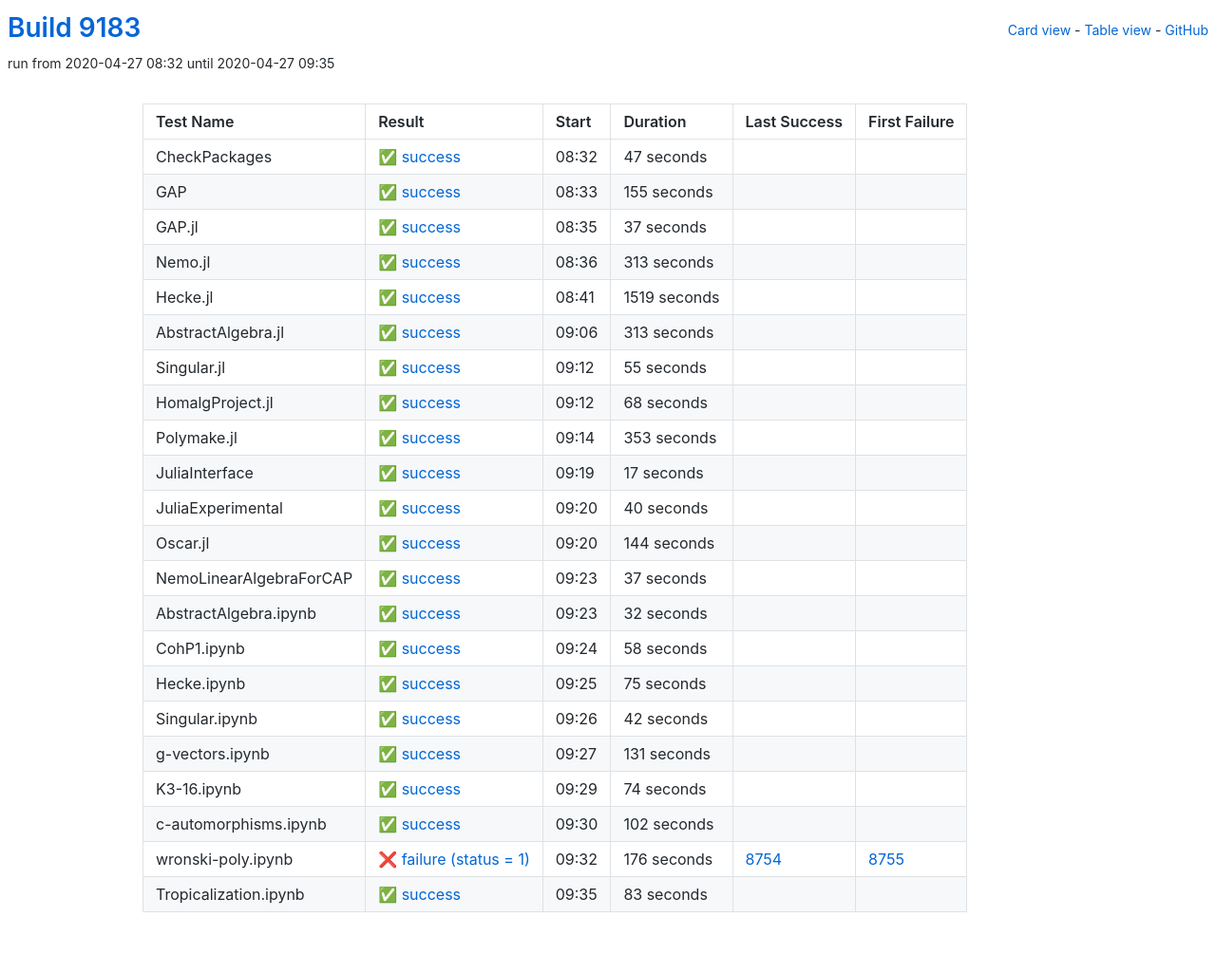
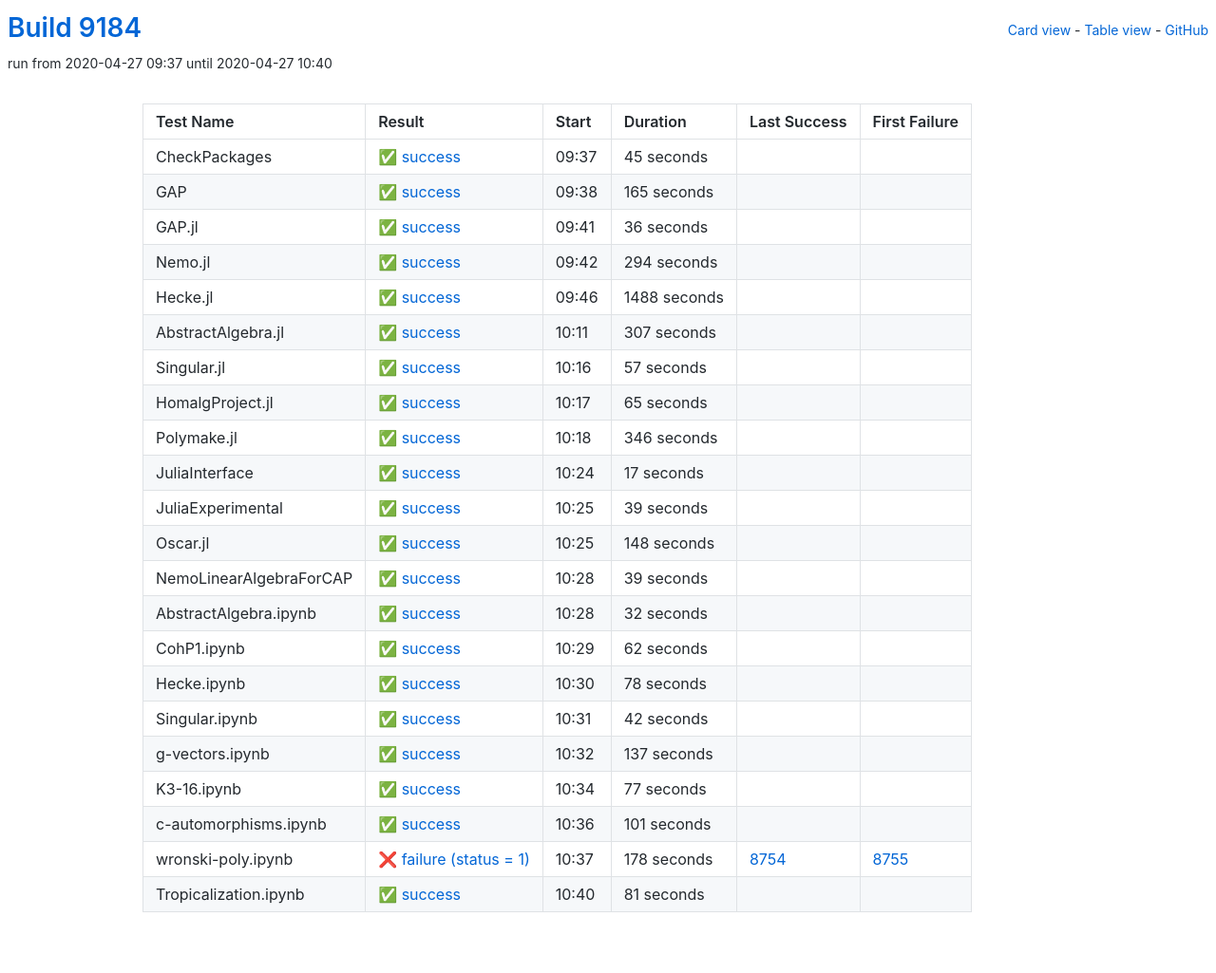
Before and after one commit to oscar-system/oscar-ci-status, a Jekyll site: the page built from table.html, in a window 1280 px wide. Shown: the whole page at 95% size. Built offline with Jekyll 4.4.1, drawn with Linux system fonts in a browser that asks for light colours.

Commit message:
Build 9184

```diff
--- a/_data/ci.yml
+++ b/_data/ci.yml
@@ -1,104 +1,104 @@
-build: 9183
-build_url: https://oscarci.mathematik.uni-kl.de/job/oscar/9183/
+build: 9184
+build_url: https://oscarci.mathematik.uni-kl.de/job/oscar/9184/
 job: oscar
 tests:
-- duration: 47
+- duration: 45
   exitcode: 0
   first_failure: false
   first_failure_url: null
   last_success: false
   last_success_url: null
-  log: https://oscarci.mathematik.uni-kl.de/job/oscar/9183/artifact/logs/build-9183/CheckPackages.log
+  log: https://oscarci.mathematik.uni-kl.de/job/oscar/9184/artifact/logs/build-9184/CheckPackages.log
   name: CheckPackages
-  start: 2020-04-27 08:32
+  start: 2020-04-27 09:37
   status: success
   success: true
-- duration: 155
+- duration: 165
   exitcode: 0
   first_failure: false
   first_failure_url: null
   last_success: false
   last_success_url: null
-  log: https://oscarci.mathematik.uni-kl.de/job/oscar/9183/artifact/logs/build-9183/GAP.log
+  log: https://oscarci.mathematik.uni-kl.de/job/oscar/9184/artifact/logs/build-9184/GAP.log
   name: GAP
-  start: 2020-04-27 08:33
+  start: 2020-04-27 09:38
   status: success
   success: true
-- duration: 37
+- duration: 36
   exitcode: 0
   first_failure: false
   first_failure_url: null
   last_success: false
   last_success_url: null
-  log: https://oscarci.mathematik.uni-kl.de/job/oscar/9183/artifact/logs/build-9183/GAP.jl.log
+  log: https://oscarci.mathematik.uni-kl.de/job/oscar/9184/artifact/logs/build-9184/GAP.jl.log
   name: GAP.jl
-  start: 2020-04-27 08:35
+  start: 2020-04-27 09:41
   status: success
   success: true
-- duration: 313
+- duration: 294
   exitcode: 0
   first_failure: false
   first_failure_url: null
   last_success: false
   last_success_url: null
-  log: https://oscarci.mathematik.uni-kl.de/job/oscar/9183/artifact/logs/build-9183/Nemo.jl.log
+  log: https://oscarci.mathematik.uni-kl.de/job/oscar/9184/artifact/logs/build-9184/Nemo.jl.log
   name: Nemo.jl
-  start: 2020-04-27 08:36
+  start: 2020-04-27 09:42
   status: success
   success: true
-- duration: 1519
+- duration: 1488
   exitcode: 0
   first_failure: false
   first_failure_url: null
   last_success: false
   last_success_url: null
-  log: https://oscarci.mathematik.uni-kl.de/job/oscar/9183/artifact/logs/build-9183/Hecke.jl.log
+  log: https://oscarci.mathematik.uni-kl.de/job/oscar/9184/artifact/logs/build-9184/Hecke.jl.log
   name: Hecke.jl
-  start: 2020-04-27 08:41
+  start: 2020-04-27 09:46
   status: success
   success: true
-- duration: 313
+- duration: 307
   exitcode: 0
   first_failure: false
   first_failure_url: null
   last_success: false
   last_success_url: null
-  log: https://oscarci.mathematik.uni-kl.de/job/oscar/9183/artifact/logs/build-9183/AbstractAlgebra.jl.log
+  log: https://oscarci.mathematik.uni-kl.de/job/oscar/9184/artifact/logs/build-9184/AbstractAlgebra.jl.log
   name: AbstractAlgebra.jl
-  start: 2020-04-27 09:06
+  start: 2020-04-27 10:11
   status: success
   success: true
-- duration: 55
+- duration: 57
   exitcode: 0
   first_failure: false
   first_failure_url: null
   last_success: false
   last_success_url: null
-  log: https://oscarci.mathematik.uni-kl.de/job/oscar/9183/artifact/logs/build-9183/Singular.jl.log
+  log: https://oscarci.mathematik.uni-kl.de/job/oscar/9184/artifact/logs/build-9184/Singular.jl.log
   name: Singular.jl
-  start: 2020-04-27 09:12
+  start: 2020-04-27 10:16
   status: success
   success: true
-- duration: 68
+- duration: 65
   exitcode: 0
   first_failure: false
   first_failure_url: null
   last_success: false
   last_success_url: null
-  log: https://oscarci.mathematik.uni-kl.de/job/oscar/9183/artifact/logs/build-9183/HomalgProject.jl.log
+  log: https://oscarci.mathematik.uni-kl.de/job/oscar/9184/artifact/logs/build-9184/HomalgProject.jl.log
   name: HomalgProject.jl
-  start: 2020-04-27 09:12
+  start: 2020-04-27 10:17
   status: success
   success: true
-- duration: 353
+- duration: 346
   exitcode: 0
   first_failure: false
   first_failure_url: null
   last_success: false
   last_success_url: null
-  log: https://oscarci.mathematik.uni-kl.de/job/oscar/9183/artifact/logs/build-9183/Polymake.jl.log
+  log: https://oscarci.mathematik.uni-kl.de/job/oscar/9184/artifact/logs/build-9184/Polymake.jl.log
   name: Polymake.jl
-  start: 2020-04-27 09:14
+  start: 2020-04-27 10:18
   status: success
   success: true
 - duration: 17
@@ -107,42 +107,42 @@ tests:
   first_failure_url: null
   last_success: false
   last_success_url: null
-  log: https://oscarci.mathematik.uni-kl.de/job/oscar/9183/artifact/logs/build-9183/JuliaInterface.log
+  log: https://oscarci.mathematik.uni-kl.de/job/oscar/9184/artifact/logs/build-9184/JuliaInterface.log
   name: JuliaInterface
-  start: 2020-04-27 09:19
+  start: 2020-04-27 10:24
   status: success
   success: true
-- duration: 40
+- duration: 39
   exitcode: 0
   first_failure: false
   first_failure_url: null
   last_success: false
   last_success_url: null
-  log: https://oscarci.mathematik.uni-kl.de/job/oscar/9183/artifact/logs/build-9183/JuliaExperimental.log
+  log: https://oscarci.mathematik.uni-kl.de/job/oscar/9184/artifact/logs/build-9184/JuliaExperimental.log
   name: JuliaExperimental
-  start: 2020-04-27 09:20
+  start: 2020-04-27 10:25
   status: success
   success: true
-- duration: 144
+- duration: 148
   exitcode: 0
   first_failure: false
   first_failure_url: null
   last_success: false
   last_success_url: null
-  log: https://oscarci.mathematik.uni-kl.de/job/oscar/9183/artifact/logs/build-9183/Oscar.jl.log
+  log: https://oscarci.mathematik.uni-kl.de/job/oscar/9184/artifact/logs/build-9184/Oscar.jl.log
   name: Oscar.jl
-  start: 2020-04-27 09:20
+  start: 2020-04-27 10:25
   status: success
   success: true
-- duration: 37
+- duration: 39
   exitcode: 0
   first_failure: false
   first_failure_url: null
   last_success: false
   last_success_url: null
-  log: https://oscarci.mathematik.uni-kl.de/job/oscar/9183/artifact/logs/build-9183/NemoLinearAlgebraForCAP.log
+  log: https://oscarci.mathematik.uni-kl.de/job/oscar/9184/artifact/logs/build-9184/NemoLinearAlgebraForCAP.log
   name: NemoLinearAlgebraForCAP
-  start: 2020-04-27 09:23
+  start: 2020-04-27 10:28
   status: success
   success: true
 - duration: 32
@@ -151,31 +151,31 @@ tests:
   first_failure_url: null
   last_success: false
   last_success_url: null
-  log: https://oscarci.mathematik.uni-kl.de/job/oscar/9183/artifact/logs/build-9183/AbstractAlgebra.ipynb.log
+  log: https://oscarci.mathematik.uni-kl.de/job/oscar/9184/artifact/logs/build-9184/AbstractAlgebra.ipynb.log
   name: AbstractAlgebra.ipynb
-  start: 2020-04-27 09:23
+  start: 2020-04-27 10:28
   status: success
   success: true
-- duration: 58
+- duration: 62
   exitcode: 0
   first_failure: false
   first_failure_url: null
   last_success: false
   last_success_url: null
-  log: https://oscarci.mathematik.uni-kl.de/job/oscar/9183/artifact/logs/build-9183/CohP1.ipynb.log
+  log: https://oscarci.mathematik.uni-kl.de/job/oscar/9184/artifact/logs/build-9184/CohP1.ipynb.log
   name: CohP1.ipynb
-  start: 2020-04-27 09:24
+  start: 2020-04-27 10:29
   status: success
   success: true
-- duration: 75
+- duration: 78
   exitcode: 0
   first_failure: false
   first_failure_url: null
   last_success: false
   last_success_url: null
-  log: https://oscarci.mathematik.uni-kl.de/job/oscar/9183/artifact/logs/build-9183/Hecke.ipynb.log
+  log: https://oscarci.mathematik.uni-kl.de/job/oscar/9184/artifact/logs/build-9184/Hecke.ipynb.log
   name: Hecke.ipynb
-  start: 2020-04-27 09:25
+  start: 2020-04-27 10:30
   status: success
   success: true
 - duration: 42
@@ -184,63 +184,63 @@ tests:
   first_failure_url: null
   last_success: false
   last_success_url: null
-  log: https://oscarci.mathematik.uni-kl.de/job/oscar/9183/artifact/logs/build-9183/Singular.ipynb.log
+  log: https://oscarci.mathematik.uni-kl.de/job/oscar/9184/artifact/logs/build-9184/Singular.ipynb.log
   name: Singular.ipynb
-  start: 2020-04-27 09:26
+  start: 2020-04-27 10:31
   status: success
   success: true
-- duration: 131
+- duration: 137
   exitcode: 0
   first_failure: false
   first_failure_url: null
   last_success: false
   last_success_url: null
-  log: https://oscarci.mathematik.uni-kl.de/job/oscar/9183/artifact/logs/build-9183/g-vectors.ipynb.log
+  log: https://oscarci.mathematik.uni-kl.de/job/oscar/9184/artifact/logs/build-9184/g-vectors.ipynb.log
   name: g-vectors.ipynb
-  start: 2020-04-27 09:27
+  start: 2020-04-27 10:32
   status: success
   success: true
-- duration: 74
+- duration: 77
   exitcode: 0
   first_failure: false
   first_failure_url: null
   last_success: false
   last_success_url: null
-  log: https://oscarci.mathematik.uni-kl.de/job/oscar/9183/artifact/logs/build-9183/K3-16.ipynb.log
+  log: https://oscarci.mathematik.uni-kl.de/job/oscar/9184/artifact/logs/build-9184/K3-16.ipynb.log
   name: K3-16.ipynb
-  start: 2020-04-27 09:29
+  start: 2020-04-27 10:34
   status: success
   success: true
-- duration: 102
+- duration: 101
   exitcode: 0
   first_failure: false
   first_failure_url: null
   last_success: false
   last_success_url: null
-  log: https://oscarci.mathematik.uni-kl.de/job/oscar/9183/artifact/logs/build-9183/c-automorphisms.ipynb.log
+  log: https://oscarci.mathematik.uni-kl.de/job/oscar/9184/artifact/logs/build-9184/c-automorphisms.ipynb.log
   name: c-automorphisms.ipynb
-  start: 2020-04-27 09:30
+  start: 2020-04-27 10:36
   status: success
   success: true
-- duration: 176
+- duration: 178
   exitcode: 1
   first_failure: 8755
   first_failure_url: https://oscarci.mathematik.uni-kl.de/job/oscar/8755/
   last_success: 8754
   last_success_url: https://oscarci.mathematik.uni-kl.de/job/oscar/8754/
-  log: https://oscarci.mathematik.uni-kl.de/job/oscar/9183/artifact/logs/build-9183/wronski-poly.ipynb.log
+  log: https://oscarci.mathematik.uni-kl.de/job/oscar/9184/artifact/logs/build-9184/wronski-poly.ipynb.log
   name: wronski-poly.ipynb
-  start: 2020-04-27 09:32
+  start: 2020-04-27 10:37
   status: failure
   success: false
-- duration: 83
+- duration: 81
   exitcode: 0
   first_failure: false
   first_failure_url: null
   last_success: false
   last_success_url: null
-  log: https://oscarci.mathematik.uni-kl.de/job/oscar/9183/artifact/logs/build-9183/Tropicalization.ipynb.log
+  log: https://oscarci.mathematik.uni-kl.de/job/oscar/9184/artifact/logs/build-9184/Tropicalization.ipynb.log
   name: Tropicalization.ipynb
-  start: 2020-04-27 09:35
+  start: 2020-04-27 10:40
   status: success
   success: true
```
Also changed, not shown: README.md.
